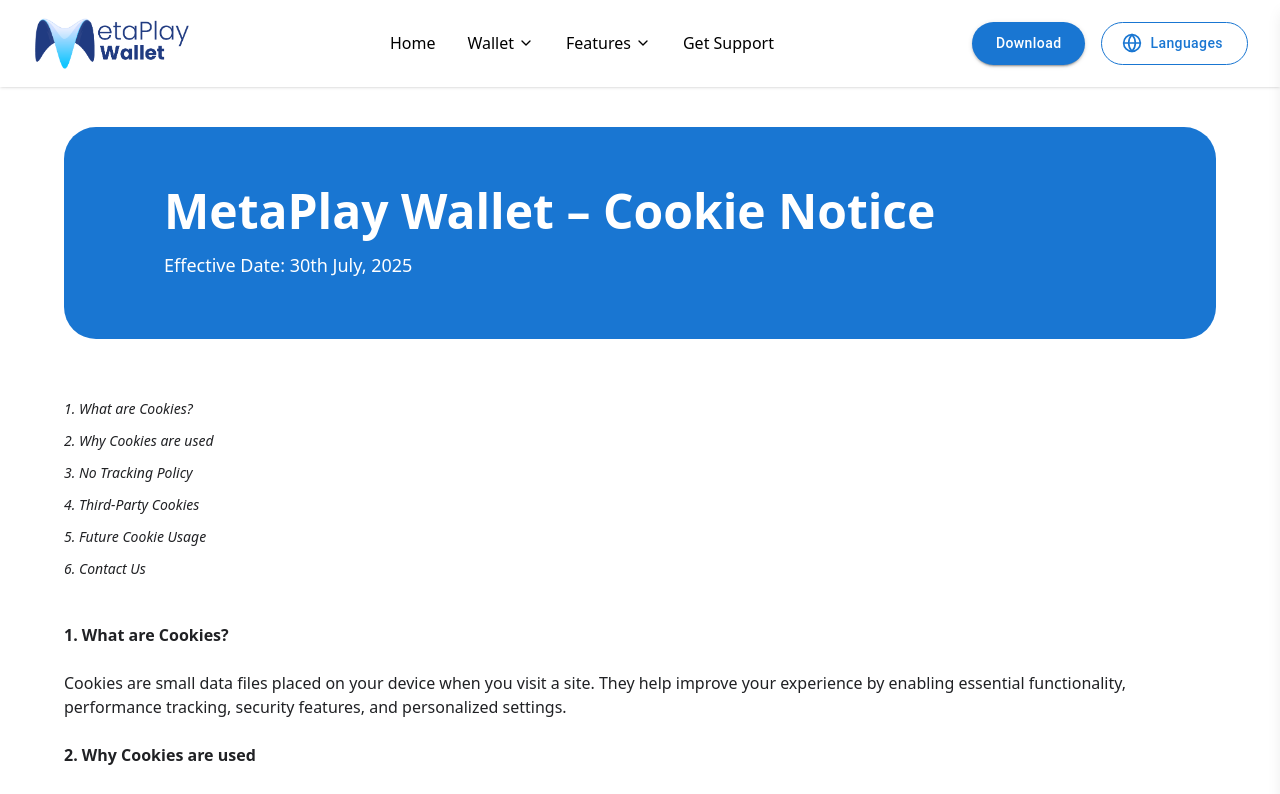
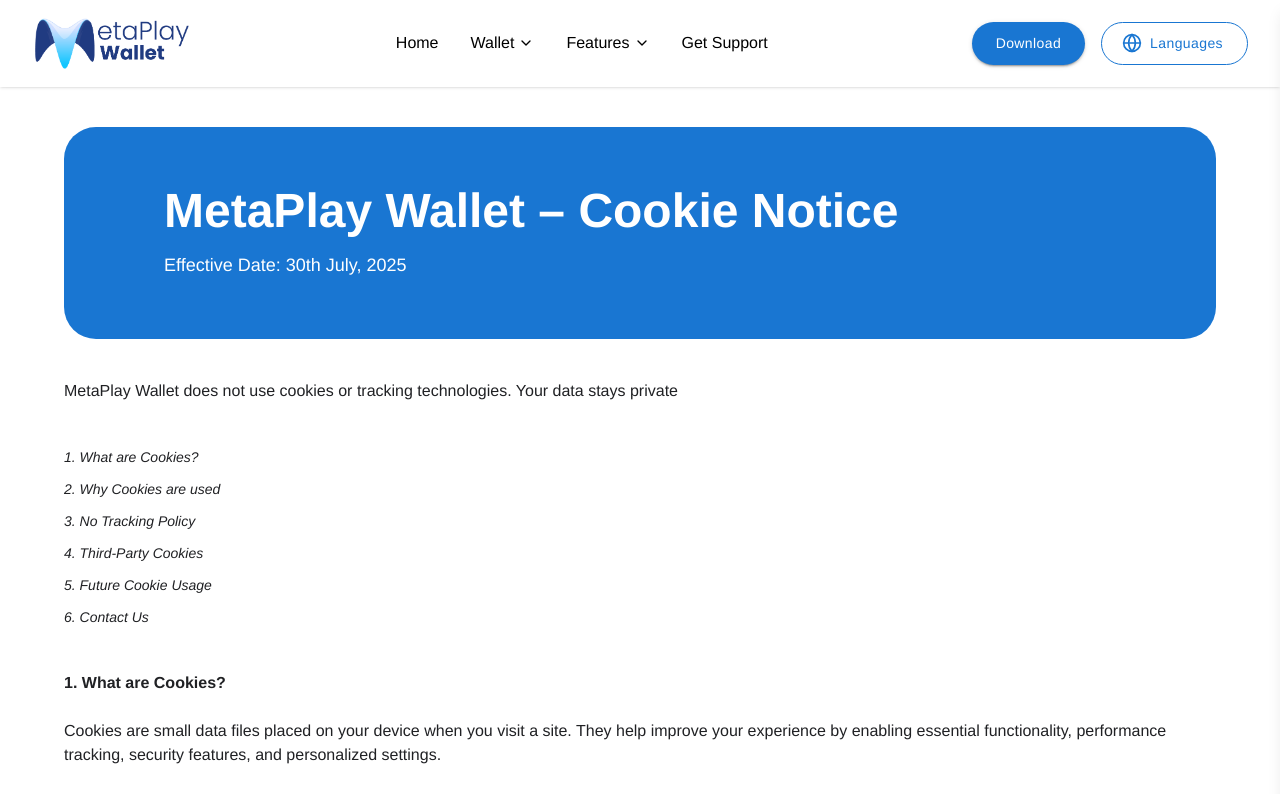
Before and after one commit to Aftab862/metaplayWallet, a React (Vite) app: page /cookie-notice in a window 1280 px wide. Shown: the top 794 px of the page. Built offline with nearby package versions, Linux system fonts and the light colour scheme.

Commit message:
font persistant across all site

```diff
--- a/src/components/MobileDownload.jsx
+++ b/src/components/MobileDownload.jsx
@@ -37,7 +37,6 @@
                                 variant="h2"
                                 className="text-center font-bold text-[#171717]"
                                 sx={{
-                                    fontFamily: "SF Pro Rounded, -apple-system, BlinkMacSystemFont, sans-serif",
                                     fontWeight: 800,
                                     fontSize: { xs: "28px", md: "44px", lg: "56px" },
                                     lineHeight: { xs: "36px", md: "54px", lg: "66px" },
--- a/src/components/WebDownload.jsx
+++ b/src/components/WebDownload.jsx
@@ -27,7 +27,6 @@
                                 variant="h2"
                                 className="text-center font-bold text-[#171717]"
                                 sx={{
-                                    fontFamily: "SF Pro Rounded, -apple-system, BlinkMacSystemFont, sans-serif",
                                     fontWeight: 800,
                                     fontSize: { xs: "28px", md: "44px", lg: "56px" },
                                     lineHeight: { xs: "36px", md: "54px", lg: "66px" },
--- a/src/sections/CookieNotice.jsx
+++ b/src/sections/CookieNotice.jsx
@@ -23,6 +23,12 @@
 
                 {/* Sidebar ToC */}
                 <div className="w-full max-w-7xl space-y-6 text-sm sm:text-base">
+
+
+                    <p>
+                        MetaPlay Wallet does not use cookies or tracking technologies. Your data stays private
+                    </p>
+
                     <aside className="self-start py-5 hidden md:block italic font-bold">
                         <ul className="space-y-3 text-sm font-medium">
                             {sections.map((sec) => (
--- a/src/sections/DivWrapper.jsx
+++ b/src/sections/DivWrapper.jsx
@@ -65,7 +65,6 @@
                         <Typography
                             variant="h5"
                             sx={{
-                                fontFamily: "Poppins",
                                 fontSize: { xs: "16px", md: "24px" },
                                 lineHeight: "32px",
                                 maxWidth: "400px",
@@ -79,7 +78,6 @@
                         <Typography
                             variant="h3"
                             sx={{
-                                fontFamily: "Poppins",
                                 fontWeight: 500,
                                 color: "white",
                                 fontSize: { xs: "32px", md: "48px", lg: "54px" },
--- a/src/sections/OverlapGroupWrapper.jsx
+++ b/src/sections/OverlapGroupWrapper.jsx
@@ -58,7 +58,6 @@
                             <Typography
                                 variant="h3"
                                 sx={{
-                                    fontFamily: "Poppins, Helvetica",
                                     fontWeight: 500,
                                     fontSize: { xs: "32px", md: "48px", lg: "64px" },
                                     lineHeight: { xs: "40px", md: "56px", lg: "72px" },
@@ -71,7 +70,6 @@
                             <Typography
                                 variant="body1"
                                 sx={{
-                                    fontFamily: "Poppins, Helvetica",
                                     fontSize: { xs: "16px", md: "24px" },
                                     lineHeight: "40px",
                                     maxWidth: "600px",
--- a/src/sections/Stacking.jsx
+++ b/src/sections/Stacking.jsx
@@ -28,7 +28,6 @@
                                 variant="h2"
                                 className="  text-[#171717] text-start"
                                 sx={{
-                                    fontFamily: "SF Pro Rounded, -apple-system, BlinkMacSystemFont, sans-serif",
                                     fontWeight: 700,
                                     fontSize: { xs: "28px", md: "44px", lg: "56px" },
                                     lineHeight: { xs: "36px", md: "44px", lg: "56px" },
@@ -45,7 +44,6 @@
                                 variant="h2"
                                 className="text-start  text-[#171717] "
                                 sx={{
-                                    fontFamily: "SF Pro Rounded, -apple-system, BlinkMacSystemFont, sans-serif",
                                     fontWeight: 300,
                                     fontSize: { xs: "16px", md: "18px", lg: "20px" },
                                     lineHeight: { xs: "36px", md: "54px", lg: "36px" },
--- a/src/sections/hero.jsx
+++ b/src/sections/hero.jsx
@@ -227,7 +227,6 @@
                     top: "-10%",
                     WebkitTextStroke: '1px #000000',
                     opacity: 0.1,
-                    fontFamily: 'Poppins, Helvetica',
                     fontWeight: 600,
                     color: 'transparent',
                     fontSize: '40vw',
--- a/src/style.css
+++ b/src/style.css
@@ -6,6 +6,11 @@
     /* Adjust based on your navbar height */
 }
 
+* {
+    font-family: 'Poppins', 'Helvetica', 'Arial', sans-serif !important;
+}
+
+
 /* .css-1pycje8-MuiAutocomplete-root .MuiAutocomplete-inputRoot .MuiAutocomplete-input {
     min-width: 0 !important;
 } */
```
